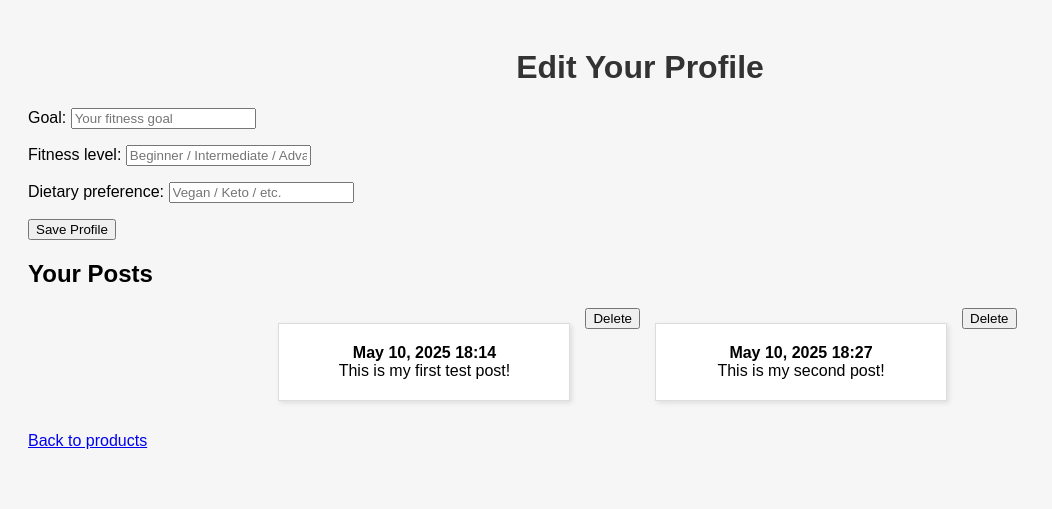
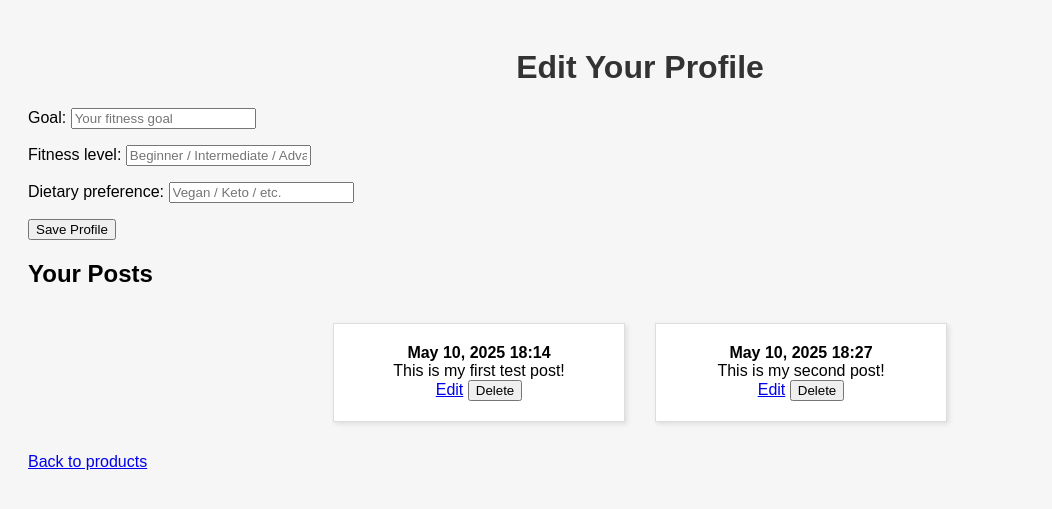
Before and after one commit to nvanderwalt/ecommerce-site, a Django app: template inventory/templates/inventory/profile.html in a window 1280 px wide. Shown: the top 509 px of the page, without its empty margins (0-1052 px from the left). Run offline with Django 5.2, Linux system fonts and the light colour scheme; the template is opened without the code that fills it: values that come from a table or form of the project are taken from there, others are empty; data comes from the database, SQL or seed files in the repository.

Commit message:
Improve post list on profile with Edit and Delete actions

```diff
--- a/inventory/templates/inventory/profile.html
+++ b/inventory/templates/inventory/profile.html
@@ -21,11 +21,13 @@
                 <li>
                     <strong>{{ post.created_at|date:"M d, Y H:i" }}</strong><br>
                     {{ post.content }}
+                    <br>
+                    <a href="{% url 'post_edit' post.id %}">Edit</a>
+                    <form method="post" action="{% url 'post_delete' post.id %}" style="display:inline;">
+                        {% csrf_token %}
+                        <button type="submit" onclick="return confirm('Delete this post?');">Delete</button>
+                    </form>
                 </li>
-                <form method="post" action="{% url 'post_delete' post.id %}" style="display:inline;">
-                    {% csrf_token %}
-                    <button type="submit" onclick="return confirm('Delete this post?');">Delete</button>
-                </form>
             {% endfor %}
         </ul>
     {% else %}
```
